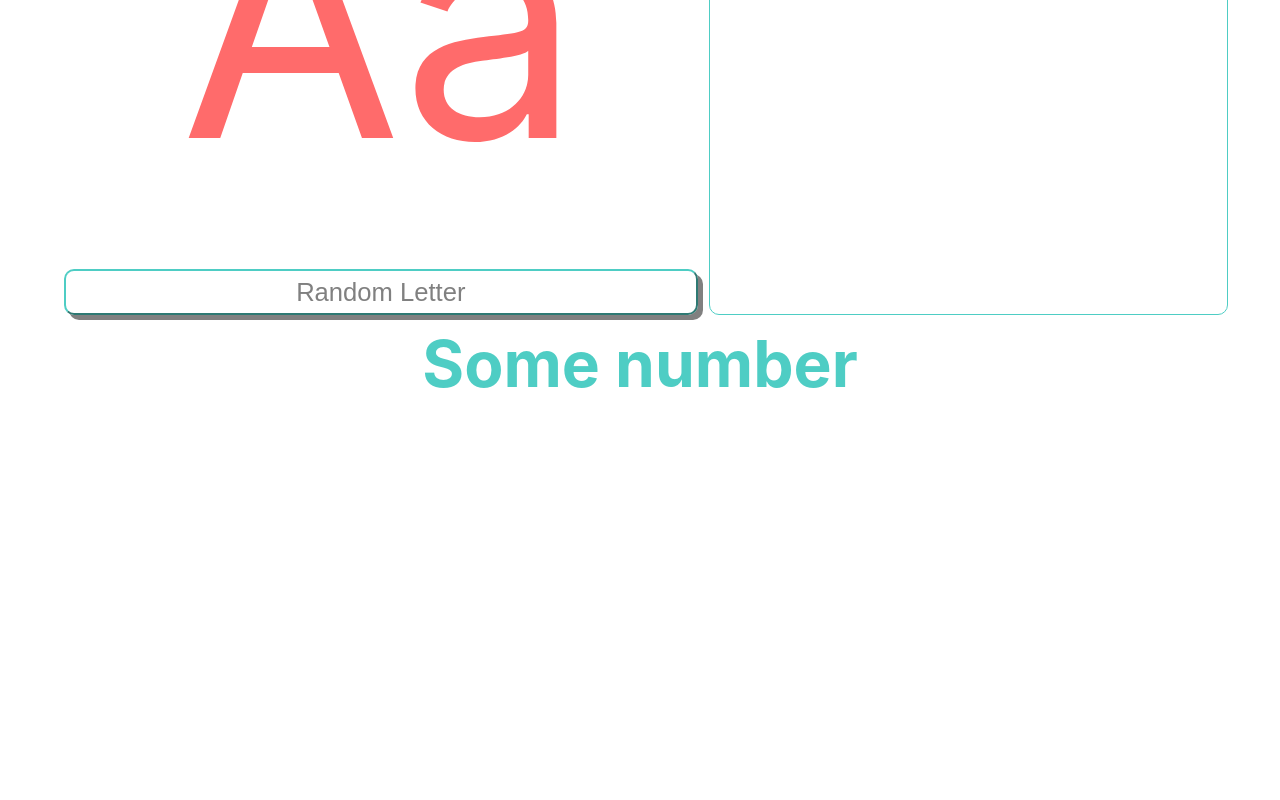
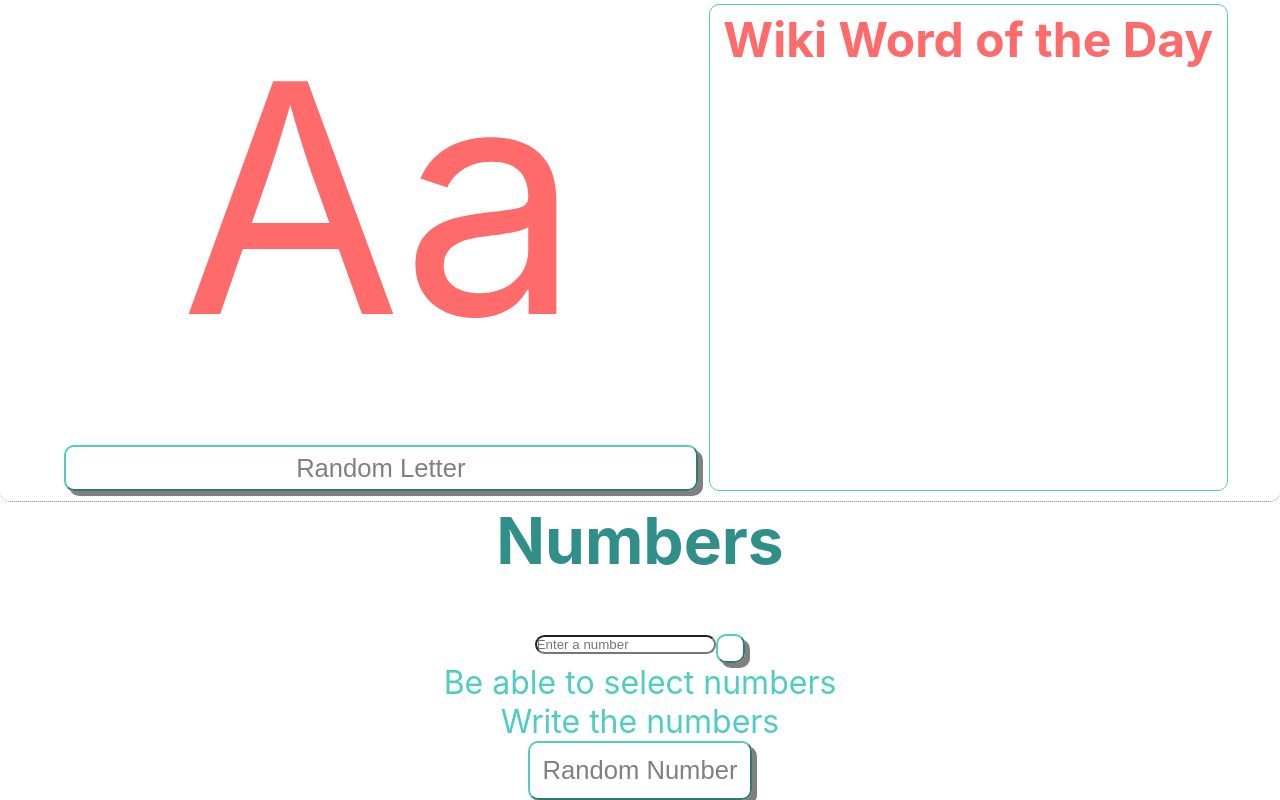
Before and after one commit to phongnguyen39/Education_React_App, a React (Create React App) app: page / in a window 1280 px wide. Shown: the part 1297-2097 px from the top of the page. Before the commit the page ends 1699 px from the top, so only its background shows below. Built offline with nearby package versions, Linux system fonts and the light colour scheme.

Commit message:
started creating logic for numbers section

```diff
--- a/src/App.css
+++ b/src/App.css
@@ -32,7 +32,7 @@
   font-size: x-large;
 }
 
-#landingText {
+.lgText {
   color: rgb(48, 143, 136);
 }
 
@@ -76,6 +76,7 @@ span:hover{
   grid-template-rows: 60% 40%;
   grid-gap: 1%;
   max-height: 100%;
+  border-bottom: .5px dotted gray;
 }
 
 button{
--- a/src/App.js
+++ b/src/App.js
@@ -103,6 +103,7 @@ class App extends Component {
     const style = {
       font: '1.5em'
     }
+
     let categoryLetters = null;
     const capLetter = ['A', 'B', 'C', 'D', 'E', 'F', 'G', 'H', 'I', 'J', 'K', 'L', 'M', 'N', 'O', 'P', 'Q', 'R', 'S', 'T', 'U', 'V', 'W', 'X', 'Y', 'Z',]
     categoryLetters = (
@@ -115,6 +116,8 @@ class App extends Component {
     );
 
 
+
+
     return (
 
       <div className="App" >
@@ -124,7 +127,7 @@ class App extends Component {
         <h1 id="title">Learning the Basics</h1>
         <div id='landingContainer'>
 
-          <h1 id='landingText'>Here is how this works... </h1><br></br>
+          <h1 className='lgText'>Here is how this works... </h1><br></br>
           <h3>Pick a Subject</h3><br></br>
           <ul>
             <li><a href='alphabet'><u>Alphabet</u></a></li><br></br>
@@ -132,20 +135,25 @@ class App extends Component {
             <li><a href='shapes'><u>Shapes</u></a></li><br></br>
           </ul>
 
-          <ol>
-            <li>1. Select a letter of your choosing <br></br>-or-<br></br> We can pick one for you</li>
-            <li>2. Have the little one receit it</li>
-            <li>3. Then onto the Wikipedia Word of the Day</li><br></br>
-          </ol>
+
 
           <svg xmlns="http://www.w3.org/2000/svg" width="24" height="24" viewBox="0 0 24 24"><path fill="#010101" d="M20 12l-1.41-1.41L13 16.17V4h-2v12.17l-5.58-5.59L4 12l8 8 8-8z" /></svg>
           <p>Let's get started</p>
         </div>
+
+        <h1 className='lgText'>Alphabet</h1><br></br>
+        <ol>
+          <li>1. Select a letter of your choosing <br></br>-or-<br></br> We can pick one for you</li>
+          <li>2. Have the little one receit it</li>
+          <li>3. Then onto the Wikipedia Word of the Day</li><br></br>
+        </ol>
+
         <p>Select a letter</p>
-
         {categoryLetters}
         <div id="container">
+
           {/* <div id='letterContainer'> */}
+
           <Letter style={style} letter={this.state.letters} />
           <button onClick={this.randomize}>Random Letter</button>
           {/* </div> */}
@@ -156,9 +164,10 @@ class App extends Component {
             wordLink={this.state.link}
           />
         </div>
-        <div>
-        <Numbers style={style}
-          />
+        <h1 className='lgText'>Numbers</h1><br></br>
+        <div >
+          <Numbers />
+          <button onClick={this.randomizeNumber}>Random Number</button>
         </div>
       </div>
     );
--- a/src/Numbers/Numbers.js
+++ b/src/Numbers/Numbers.js
@@ -1,10 +1,33 @@
 import React from 'react';
 import './Numbers.css';
 
-const numbers = (props)=> {
-    return(
-        <div id = 'numbers'>
-            <h1>Some number</h1>
+// Method to spell out number
+const spellIt = (inputNum) => {
+    console.log(inputNum)
+}
+
+
+const numbers = () => {
+    const num = [1, 2, 3, 4, 5, 6, 7, 8, 9, 10];
+    // categoryNumbers = (
+    //     <div id = 'numbers'>
+    //         {number.map((number,index)=>{
+    //             return <span onClick={this.selectNumber.bind(this.letter)} key={index} value={number}>{number}</span>
+    //         })}
+    //     </div>
+    // )
+    return (
+        <div id='numbers'>
+            <form action='/spellIt'>
+                <input type='number' placeholder='Enter a number'></input>
+                <button type = 'submit' value='Spell It'></button>
+            </form>
+
+
+            <ul>
+                <li>Be able to select numbers</li>
+                <li>Write the numbers</li>
+            </ul>
         </div>
     );
 };
```
